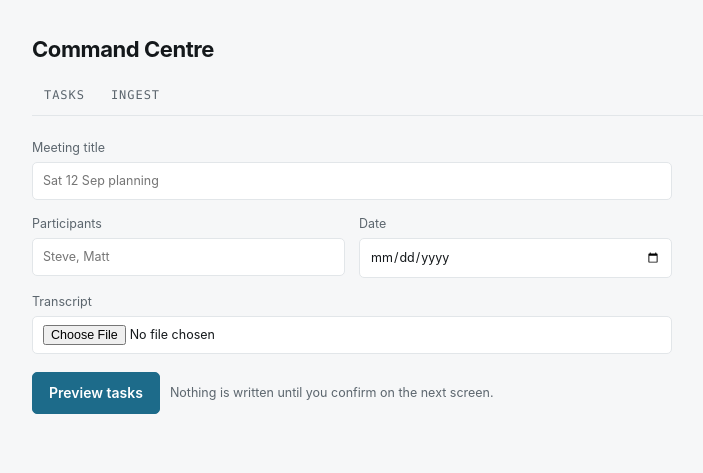
After one commit to stevemansfieldux/email-migration-command-center, a FastAPI app: template app/templates/ingest.html in a window 1280 px wide. The commit adds this page. Shown: the top 473 px of the page, without its empty margins (8-711 px from the left). Run offline with FastAPI, Linux system fonts and the light colour scheme; the template is opened without the code that fills it, so the values that code supplies are empty.

Commit message:
Tasks and Ingest tabs; transcript upload with preview-then-commit
Ingest is a file upload for now — connectors come later. The preview carries
the extracted tasks to the commit step so extraction runs once. A missing API
key renders a plain message on the page instead of a 503.

Sample cards render with a dashed border so a placeholder can never pass for a
real task.

Co-Authored-By: Claude Opus 5 <noreply@anthropic.com>

```diff
--- a/app/main.py
+++ b/app/main.py
@@ -4,7 +4,10 @@ from contextlib import asynccontextmanager
 from pathlib import Path
 from typing import Optional
 
-from fastapi import Depends, FastAPI, Form, Header, HTTPException, Request
+import html
+import json
+
+from fastapi import Depends, FastAPI, File, Form, Header, HTTPException, Request, UploadFile
 from fastapi.responses import HTMLResponse, RedirectResponse
 from fastapi.templating import Jinja2Templates
 from pydantic import BaseModel
@@ -46,7 +49,7 @@ def board(request: Request):
     columns = {st: [t for t in tasks if t.status == st] for st in STATUSES}
     return templates.TemplateResponse(
         "board.html",
-        {"request": request, "columns": columns, "statuses": STATUSES, "total": len(tasks)},
+        {"request": request, "columns": columns, "statuses": STATUSES, "total": len(tasks), "tab": "tasks"},
     )
 
 
@@ -102,6 +105,68 @@ def create_task(payload: TaskIn):
 
 # ---------- ingest ----------
 
+def _commit_meeting(title: str, transcript: str, occurred_at: Optional[str], found: list[dict]) -> dict:
+    """Write a meeting source and its extracted tasks. Used by both the API and the UI."""
+    with db.session() as s:
+        src = db.Source(kind="meeting", title=title, body=transcript, occurred_at=occurred_at)
+        s.add(src)
+        s.commit()
+        s.refresh(src)
+        for t in found:
+            s.add(db.Task(
+                title=t["title"][:200],
+                detail=(t.get("detail", "") + "\n\n> " + t.get("quote", "")).strip(),
+                owner=t.get("owner", "unassigned"),
+                priority=t.get("priority", "normal"),
+                due=t.get("due"),
+                source="meeting",
+                source_ref=f"{title} (source {src.id})",
+            ))
+        s.commit()
+        return {"committed": True, "count": len(found), "source_id": src.id}
+
+
+@app.get("/ingest", response_class=HTMLResponse)
+def ingest_page(request: Request):
+    return templates.TemplateResponse("ingest.html", {"request": request, "tab": "ingest", "preview": None, "error": None})
+
+
+@app.post("/ingest", response_class=HTMLResponse)
+async def ingest_upload(
+    request: Request,
+    title: str = Form(...),
+    participants: str = Form(""),
+    date: str = Form(""),
+    transcript: UploadFile = File(...),
+):
+    """Upload a transcript, run extraction, show the result. Writes nothing."""
+    raw = (await transcript.read()).decode("utf-8", errors="replace")
+    who = [p.strip() for p in participants.split(",") if p.strip()]
+    ctx = {"request": request, "tab": "ingest", "preview": None, "error": None}
+    if not raw.strip():
+        ctx["error"] = "That file is empty."
+        return templates.TemplateResponse("ingest.html", ctx)
+    try:
+        found = extract.extract(raw, who)
+    except extract.NotConfigured:
+        ctx["error"] = "Extraction isn't configured on this server — ANTHROPIC_API_KEY is not set. The upload was read fine; nothing was written."
+        return templates.TemplateResponse("ingest.html", ctx)
+    payload = {"title": title, "transcript": raw, "occurred_at": date or None, "tasks": found}
+    ctx["preview"] = {"title": title, "tasks": found, "payload_json": html.escape(json.dumps(payload), quote=True)}
+    return templates.TemplateResponse("ingest.html", ctx)
+
+
+@app.post("/ingest/commit")
+def ingest_commit(payload: str = Form(...)):
+    """Write the previewed tasks. The preview carried them here so extraction isn't re-run."""
+    try:
+        data = json.loads(payload)
+    except json.JSONDecodeError:
+        raise HTTPException(400, "bad payload")
+    _commit_meeting(data["title"], data["transcript"], data.get("occurred_at"), data.get("tasks", []))
+    return RedirectResponse("/", status_code=303)
+
+
 class MeetingIn(BaseModel):
     title: str
     transcript: str
@@ -124,33 +189,7 @@ def ingest_meeting(payload: MeetingIn):
 
     if not payload.commit:
         return {"committed": False, "count": len(found), "tasks": found}
-
-    with db.session() as s:
-        src = db.Source(
-            kind="meeting",
-            title=payload.title,
-            body=payload.transcript,
-            occurred_at=payload.occurred_at,
-        )
-        s.add(src)
-        s.commit()
-        s.refresh(src)
-
-        written = []
-        for t in found:
-            task = db.Task(
-                title=t["title"][:200],
-                detail=(t.get("detail", "") + "\n\n> " + t.get("quote", "")).strip(),
-                owner=t.get("owner", "unassigned"),
-                priority=t.get("priority", "normal"),
-                due=t.get("due"),
-                source="meeting",
-                source_ref=f"{payload.title} (source {src.id})",
-            )
-            s.add(task)
-            written.append(task)
-        s.commit()
-        return {"committed": True, "count": len(written), "source_id": src.id}
+    return _commit_meeting(payload.title, payload.transcript, payload.occurred_at, found)
 
 
 @app.get("/healthz")
--- /dev/null
+++ b/app/templates/base.html
@@ -0,0 +1,61 @@
+<!doctype html>
+<html lang="en">
+<head>
+<meta charset="utf-8">
+<meta name="viewport" content="width=device-width, initial-scale=1">
+<title>{% block title %}Command Centre{% endblock %}</title>
+<style>
+  :root{
+    --page:#f6f7f8; --card:#fff; --line:#e2e6e9; --ink:#14181b; --dim:#5c666e; --accent:#1d6b8a;
+    --open:#5b6d7a; --doing:#1d6b8a; --blocked:#9a5b18; --done:#2f6b45; --bad:#9b3e31; --badsoft:#f6e6e2;
+  }
+  @media (prefers-color-scheme:dark){
+    :root{ --page:#101315; --card:#181c1f; --line:#282e33; --ink:#e8ecee; --dim:#95a0a8; --accent:#59b6d6;
+           --open:#8fa2ad; --doing:#59b6d6; --blocked:#d5a05a; --done:#6fbb8e; --bad:#e08a7c; --badsoft:#2e1b18; }
+  }
+  *{box-sizing:border-box}
+  body{margin:0;background:var(--page);color:var(--ink);
+       font:15px/1.55 -apple-system,BlinkMacSystemFont,"Segoe UI",Roboto,sans-serif;padding:0 20px 60px}
+  .wrap{max-width:1200px;margin:0 auto}
+  header{padding:32px 0 0;border-bottom:1px solid var(--line);
+         display:flex;justify-content:space-between;align-items:flex-end;gap:16px;flex-wrap:wrap}
+  h1{margin:0 0 14px;font-size:22px;letter-spacing:-.02em}
+  nav{display:flex;gap:2px}
+  nav a{font:12px ui-monospace,SFMono-Regular,Menlo,monospace;letter-spacing:.08em;text-transform:uppercase;
+        color:var(--dim);text-decoration:none;padding:8px 12px 12px;border-bottom:2px solid transparent;margin-bottom:-1px}
+  nav a.on{color:var(--ink);border-bottom-color:var(--accent)}
+  nav a:focus-visible{outline:2px solid var(--accent);outline-offset:2px;border-radius:2px}
+  .count{font:12px ui-monospace,Menlo,monospace;color:var(--dim);letter-spacing:.08em;text-transform:uppercase;padding-bottom:14px}
+  main{padding-top:22px}
+  .mono{font:11px ui-monospace,Menlo,monospace;color:var(--dim)}
+  .dot{width:7px;height:7px;border-radius:50%;flex:none;display:inline-block}
+  form{margin:0}
+  input,select,textarea,button{font:inherit}
+  input[type=text],input[type=date],input[type=file]{width:100%;padding:8px 10px;border:1px solid var(--line);
+      border-radius:5px;background:var(--card);color:var(--ink)}
+  input:focus-visible,select:focus-visible,button:focus-visible{outline:2px solid var(--accent);outline-offset:1px}
+  label{display:flex;flex-direction:column;gap:5px;font-size:12.5px;color:var(--dim)}
+  .btn{padding:9px 16px;border:1px solid var(--accent);background:var(--accent);color:#fff;border-radius:5px;
+       cursor:pointer;font-weight:600;font-size:14px}
+  .btn.quiet{background:transparent;color:var(--accent)}
+  .note{border-left:3px solid var(--blocked);padding:10px 14px;font-size:13.5px;color:var(--dim);
+        background:var(--card);border-radius:0 5px 5px 0}
+  .note.bad{border-left-color:var(--bad);background:var(--badsoft);color:var(--ink)}
+</style>
+</head>
+<body>
+<div class="wrap">
+  <header>
+    <div>
+      <h1>Command Centre</h1>
+      <nav>
+        <a href="/" class="{{ 'on' if tab == 'tasks' else '' }}">Tasks</a>
+        <a href="/ingest" class="{{ 'on' if tab == 'ingest' else '' }}">Ingest</a>
+      </nav>
+    </div>
+    {% block headright %}{% endblock %}
+  </header>
+  <main>{% block main %}{% endblock %}</main>
+</div>
+</body>
+</html>
--- /dev/null
+++ b/app/templates/ingest.html
@@ -0,0 +1,56 @@
+{% extends "base.html" %}
+{% block title %}Ingest — Command Centre{% endblock %}
+{% block main %}
+<style>
+  .grid{display:grid;grid-template-columns:1fr;gap:14px;max-width:640px}
+  .row{display:grid;grid-template-columns:1fr 1fr;gap:14px}
+  .actions{display:flex;gap:10px;align-items:center;padding-top:4px}
+  .preview{margin-top:28px;display:flex;flex-direction:column;gap:12px;max-width:760px}
+  .preview h2{margin:0;font-size:15px;font-weight:600}
+  .found{background:var(--card);border:1px solid var(--line);border-radius:6px;padding:11px 12px;display:flex;flex-direction:column;gap:5px}
+  .found .t{font-weight:600;font-size:14px}
+  .found .d{font-size:12.5px;color:var(--dim)}
+  .found .q{font-size:12.5px;color:var(--dim);border-left:2px solid var(--line);padding-left:9px;font-style:italic}
+  .found .m{font:11px ui-monospace,Menlo,monospace;color:var(--dim);display:flex;gap:10px;flex-wrap:wrap}
+  .hint{font-size:12.5px;color:var(--dim)}
+</style>
+
+{% if error %}<div class="note bad" style="max-width:640px;margin-bottom:18px">{{ error }}</div>{% endif %}
+
+{% if not preview %}
+<form method="post" action="/ingest" enctype="multipart/form-data" class="grid">
+  <label>Meeting title <input type="text" name="title" required placeholder="Sat 12 Sep planning"></label>
+  <div class="row">
+    <label>Participants <input type="text" name="participants" placeholder="Steve, Matt"></label>
+    <label>Date <input type="date" name="date"></label>
+  </div>
+  <label>Transcript <input type="file" name="transcript" accept=".txt,.md,.vtt,.srt,text/plain" required></label>
+  <div class="actions">
+    <button class="btn" type="submit">Preview tasks</button>
+    <span class="hint">Nothing is written until you confirm on the next screen.</span>
+  </div>
+</form>
+{% else %}
+<div class="preview">
+  <h2>{{ preview.tasks|length }} task{{ '' if preview.tasks|length == 1 else 's' }} found in “{{ preview.title }}”</h2>
+  {% if preview.tasks %}
+    {% for t in preview.tasks %}
+    <div class="found">
+      <div class="t">{{ t.title }}</div>
+      {% if t.detail %}<div class="d">{{ t.detail }}</div>{% endif %}
+      <div class="q">{{ t.quote }}</div>
+      <div class="m"><span>{{ t.owner }}</span><span>{{ t.priority }}</span>{% if t.due %}<span>due {{ t.due }}</span>{% endif %}</div>
+    </div>
+    {% endfor %}
+    <form method="post" action="/ingest/commit" class="actions">
+      <input type="hidden" name="payload" value='{{ preview.payload_json }}'>
+      <button class="btn" type="submit">Add {{ preview.tasks|length }} to the board</button>
+      <a class="btn quiet" href="/ingest" style="text-decoration:none">Discard</a>
+    </form>
+  {% else %}
+    <div class="note">The extractor found nothing anyone committed to. That is a valid result — not every meeting produces tasks.</div>
+    <div class="actions"><a class="btn quiet" href="/ingest" style="text-decoration:none">Back</a></div>
+  {% endif %}
+</div>
+{% endif %}
+{% endblock %}
```
Also changed, not shown: app/templates/board.html (+12 -44 lines), 1 other file.
